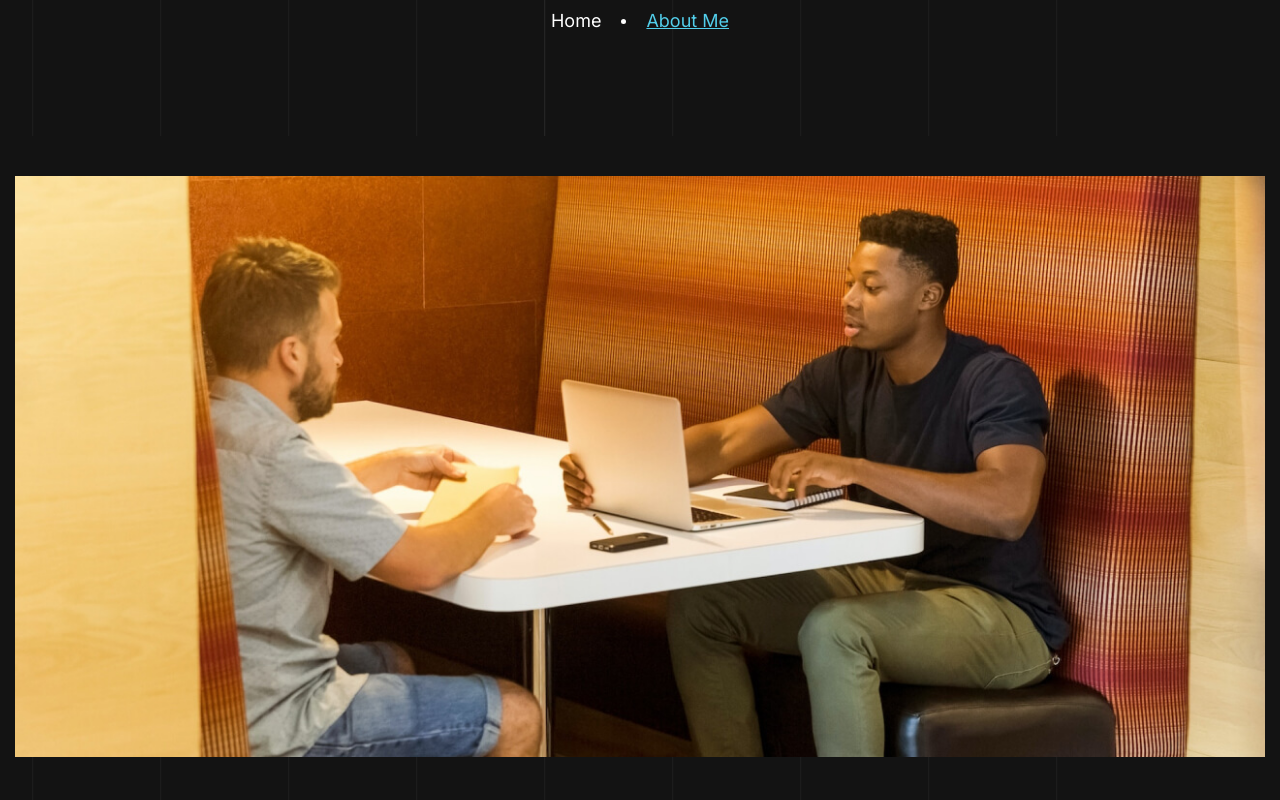
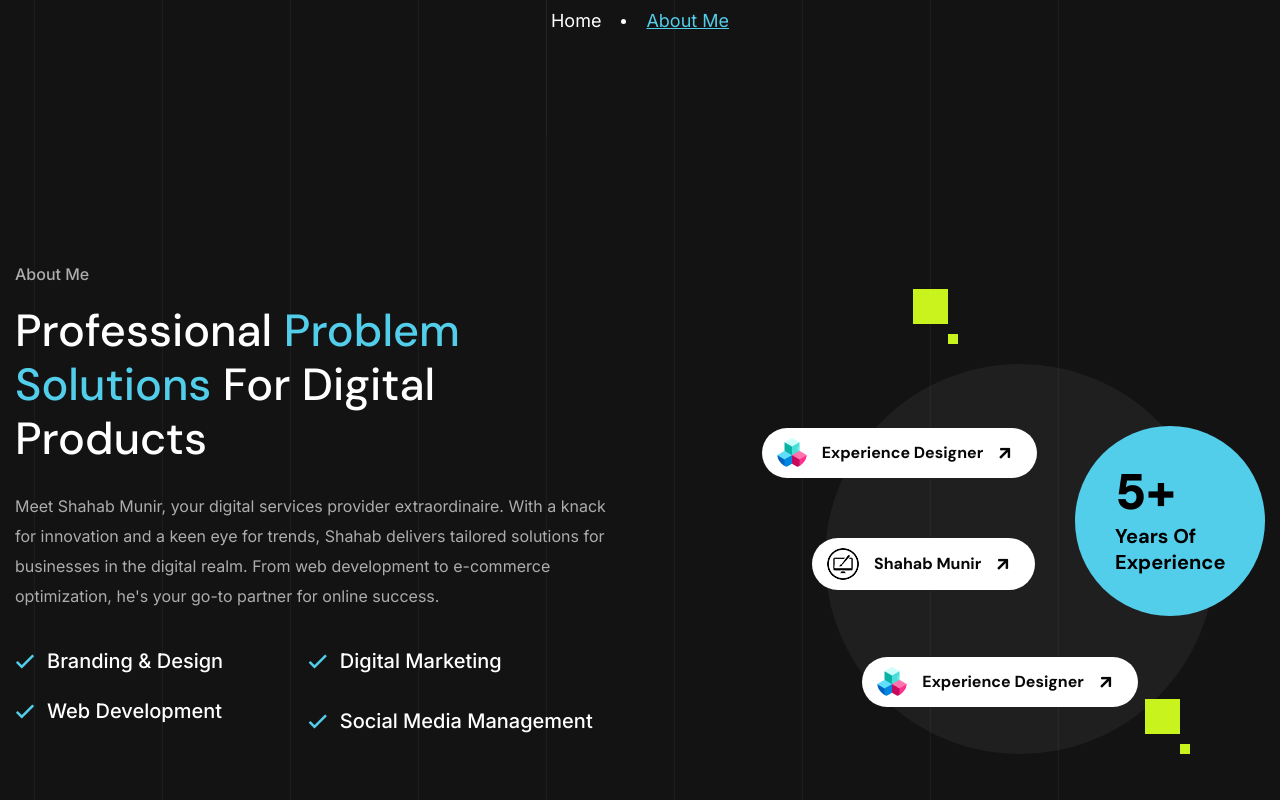
Before and after one commit to wahabsharif/shahab-portfolio-v2, a Next.js app: page /about in a window 1280 px wide. Shown: the part 300-1100 px from the top of the page. Built offline with nearby package versions, Linux system fonts and the light colour scheme.

Commit message:
About Page

```diff
--- a/app/about/page.js
+++ b/app/about/page.js
@@ -1,5 +1,5 @@
 import Clients from "@/components/Clients";
-import Faq from "@/components/Faq";
+// import Faq from "@/components/Faq";
 import PageBanner from "@/components/PageBanner";
 import Services from "@/components/Services";
 import Testimonial from "@/components/Testimonial";
@@ -14,15 +14,6 @@ const About = () => {
   return (
     <NoxfolioLayout>
       <PageBanner pageName={"About Me"} />
-
-      <div className="about-main-image-area pt-40">
-        <div className="container">
-          <div className="about-main-image wow fadeInUp delay-0-5s">
-            <img src="assets/images/about/about-page.jpg" alt="About Page" />
-          </div>
-        </div>
-      </div>
-      {/* About Page Area start */}
       <section className="about-page-area py-130 rpy-100 rel z-1">
         <div className="container">
           <div className="row align-items-center justify-content-between">
@@ -35,29 +26,26 @@ const About = () => {
                     Products
                   </h2>
                   <p>
-                    At vero eos et accusamus etodio dignissimos ducimus
-                    praesentium voluptatum corrupti quos dolores quas molestias
-                    excepturi sint occaecati cupiditate provident qui officia
-                    deserunt mollitia animi, id est laborum et dolorum
+                    Meet Shahab Munir, your digital services provider
+                    extraordinaire. With a knack for innovation and a keen eye
+                    for trends, Shahab delivers tailored solutions for
+                    businesses in the digital realm. From web development to
+                    e-commerce optimization, he's your go-to partner for online
+                    success.{" "}
                   </p>
                 </div>
                 <ul className="list-style-one two-column pb-30 wow fadeInUp delay-0-2s">
                   <li>Branding &amp; Design</li>
                   <li>Digital Marketing</li>
                   <li>Web Development</li>
-                  <li>Product Design</li>
+                  <li>Social Media Management</li>
                 </ul>
-                <Link legacyBehavior href="/">
-                  <a className="theme-btn wow fadeInUp delay-0-2s">
-                    Learn More <i className="far fa-angle-right" />
-                  </a>
-                </Link>
               </div>
             </div>
             <div className="col-xl-5 col-lg-6">
               <div className="about-right-part wow fadeInLeft delay-0-3s">
                 <div className="experience-years">
-                  <b>25+</b>
+                  <b>5+</b>
                   <h5>Years Of Experience</h5>
                 </div>
                 <div className="about-btn one wow fadeInRight delay-0-4s">
@@ -67,7 +55,7 @@ const About = () => {
                 </div>
                 <div className="about-btn two wow fadeInRight delay-0-5s">
                   <img src="assets/images/about/btn-image2.png" alt="Image" />
-                  <h6>Mark J. Collins</h6>
+                  <h6>Shahab Munir</h6>
                   <i className="fas fa-arrow-right" />
                 </div>
                 <div className="about-btn three wow fadeInRight delay-0-4s">
@@ -109,7 +97,7 @@ const About = () => {
       <Services extraClass={"bgc-black"} />
       {/* Services Area end */}
       {/* FAQs Area start */}
-      <section id="faqs" className="faqs-area py-130 rpy-100 rel z-1">
+      {/* <section id="faqs" className="faqs-area py-130 rpy-100 rel z-1">
         <div className="container">
           <div className="row align-items-center">
             <div className="col-lg-6">
@@ -148,7 +136,7 @@ const About = () => {
           <span />
           <span />
         </div>
-      </section>
+      </section> */}
       {/* FAQs Area end */}
       {/* Testimonial Area start */}
       <Testimonial />
--- a/components/Testimonial.js
+++ b/components/Testimonial.js
@@ -27,12 +27,8 @@ export default class Testimonial extends Component {
                       Clients Testimonials
                     </span>
                     <h2>
-                      I’ve 1253+ Clients <span>Feedback</span>
+                      I’ve 500+ Clients <span>Feedback</span>
                     </h2>
-                    <p>
-                      Sed ut perspiciatis unde omnin natus totam rem aperiam
-                      eaque inventore veritatis
-                    </p>
                   </div>
                   <div className="slider-arrows">
                     <button
--- a/layout/Footer.js
+++ b/layout/Footer.js
@@ -86,12 +86,8 @@ const Footer1 = () => {
             </div>
             <div className="col-lg-3 col-md-5">
               <div className="footer-widget widget_contact_info wow fadeInUp delay-0-6s">
-                <h6 className="footer-title">Address</h6>
+                <h6 className="footer-title">Contact</h6>
                 <ul>
-                  <li>
-                    <i className="far fa-map-marker-alt" /> 55 Main Street, 2nd
-                    block, New York City
-                  </li>
                   <li>
                     <i className="far fa-envelope" />{" "}
                     <a href="mailto:support@gmail.com">support@gmail.com</a>
```
